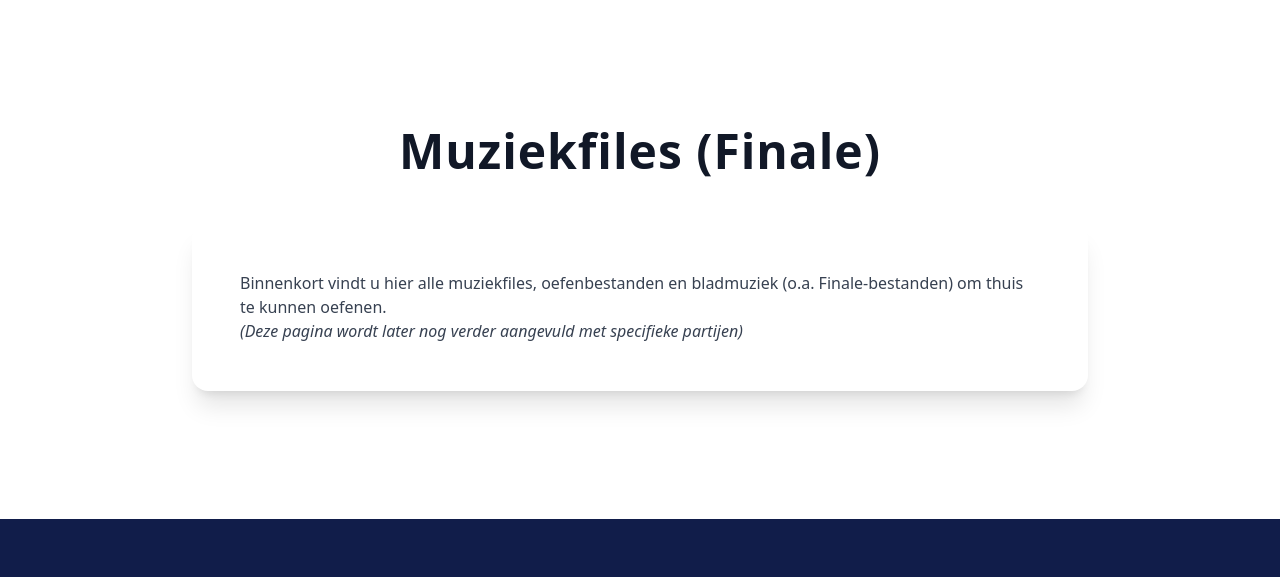
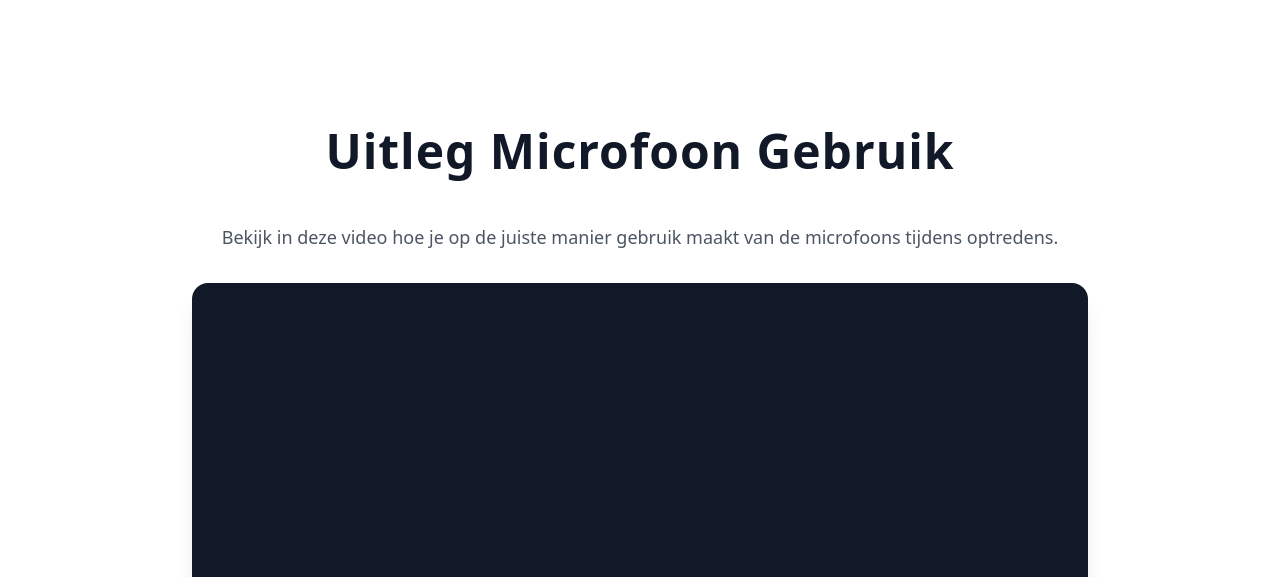
Before and after one commit to ZeezichtMedia/veersescheepstuig-website, an Astro site: page /ledenportaal in a window 1280 px wide. Shown: the part 2470-3047 px from the top of the page. Built offline with nearby package versions, Linux system fonts and the light colour scheme; Astro itself is replaced by a stand-in of ours.

Commit message:
Uitleg microfoon video toegevoegd aan Ledenportaal

```diff
--- a/src/pages/ledenportaal.astro
+++ b/src/pages/ledenportaal.astro
@@ -170,6 +170,31 @@ const tenues = [
         </div>
     </Section>
 
+    <!-- Uitleg Microfoon Section -->
+    <Section id="uitleg-microfoon" padding="large">
+        <div class="max-w-4xl mx-auto">
+            <SectionHeader title="Uitleg Microfoon Gebruik" align="center" />
+            <p class="text-center text-gray-600 mb-8 text-lg">
+                Bekijk in deze video hoe je op de juiste manier gebruik maakt
+                van de microfoons tijdens optredens.
+            </p>
+            <div
+                class="relative w-full overflow-hidden rounded-2xl shadow-xl bg-gray-900"
+                style="padding-top: 56.25%;"
+            >
+                <iframe
+                    class="absolute top-0 left-0 w-full h-full border-0"
+                    src="https://www.youtube-nocookie.com/embed/sN84I0baowg?rel=0"
+                    title="Uitleg microfoon gebruik Veerse Scheepstuig"
+                    frameborder="0"
+                    allow="accelerometer; autoplay; clipboard-write; encrypted-media; gyroscope; picture-in-picture; web-share"
+                    allowfullscreen
+                >
+                </iframe>
+            </div>
+        </div>
+    </Section>
+
     <!-- Muziekfiles / Finale section -->
     <Section id="muziekfiles" padding="large">
         <div class="max-w-4xl mx-auto">
```
